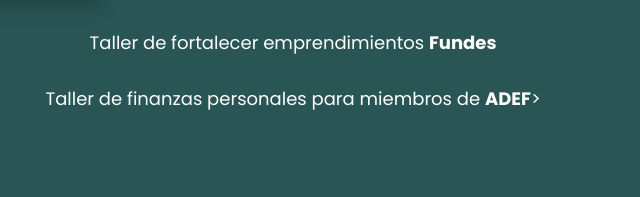
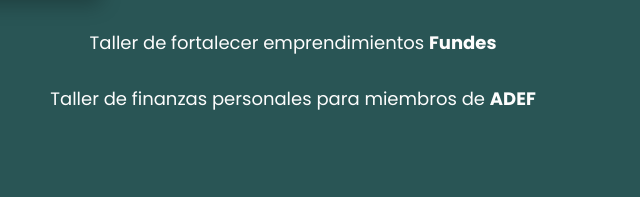
Before and after one commit to tatinomist/landingpage, a plain HTML site: page index.html in a window 1280 px wide. Shown: the part 3503-3700 px from the top of the page, 347-987 px from the left. Drawn offline with Linux system fonts and the light colour scheme; a web font is replaced by a local one.

Commit message:
Update index.html

```diff
--- a/index.html
+++ b/index.html
@@ -68,7 +68,7 @@
       </div>
     </div>
     <p>Taller de fortalecer emprendimientos <b>Fundes</b></p>
-    <p>Taller de finanzas personales para miembros de <b>ADEF</b>></p>
+    <p>Taller de finanzas personales para miembros de <b>ADEF</b></p>
   </section>
 
   <section>
```
